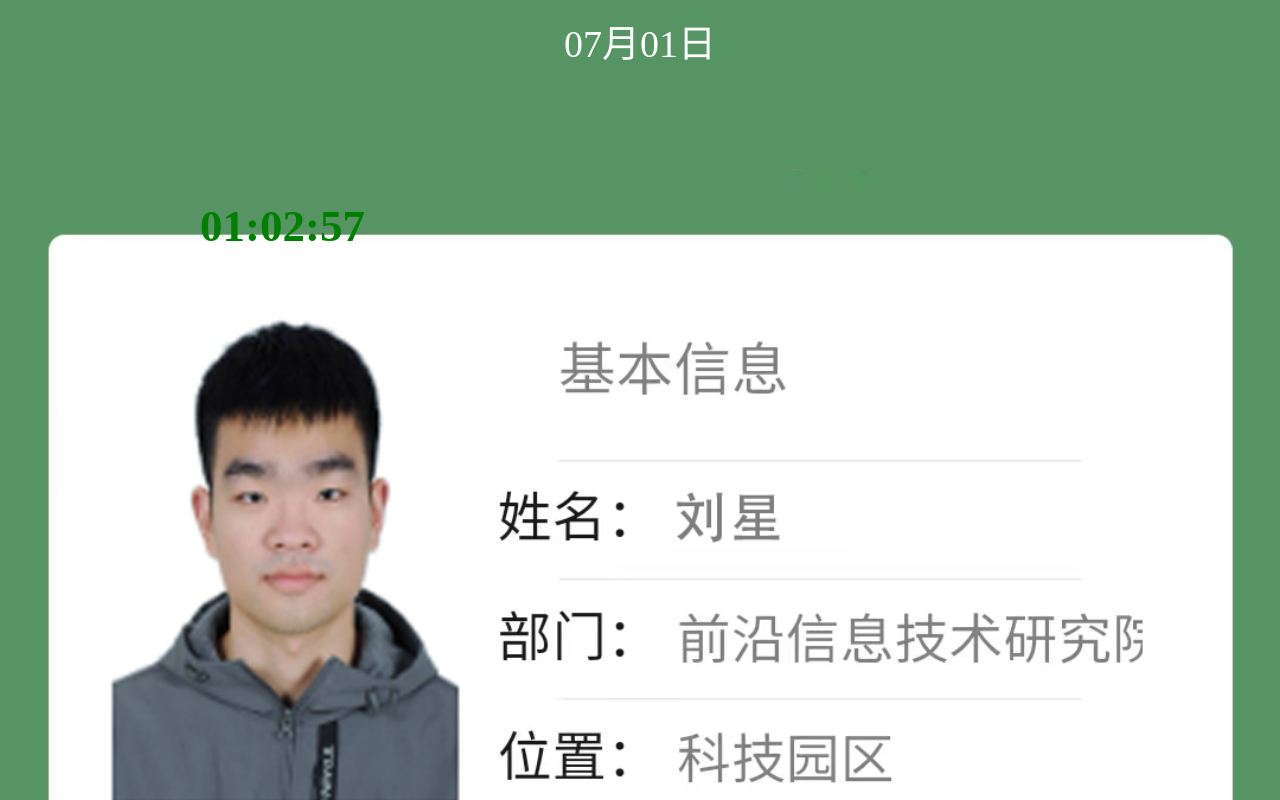
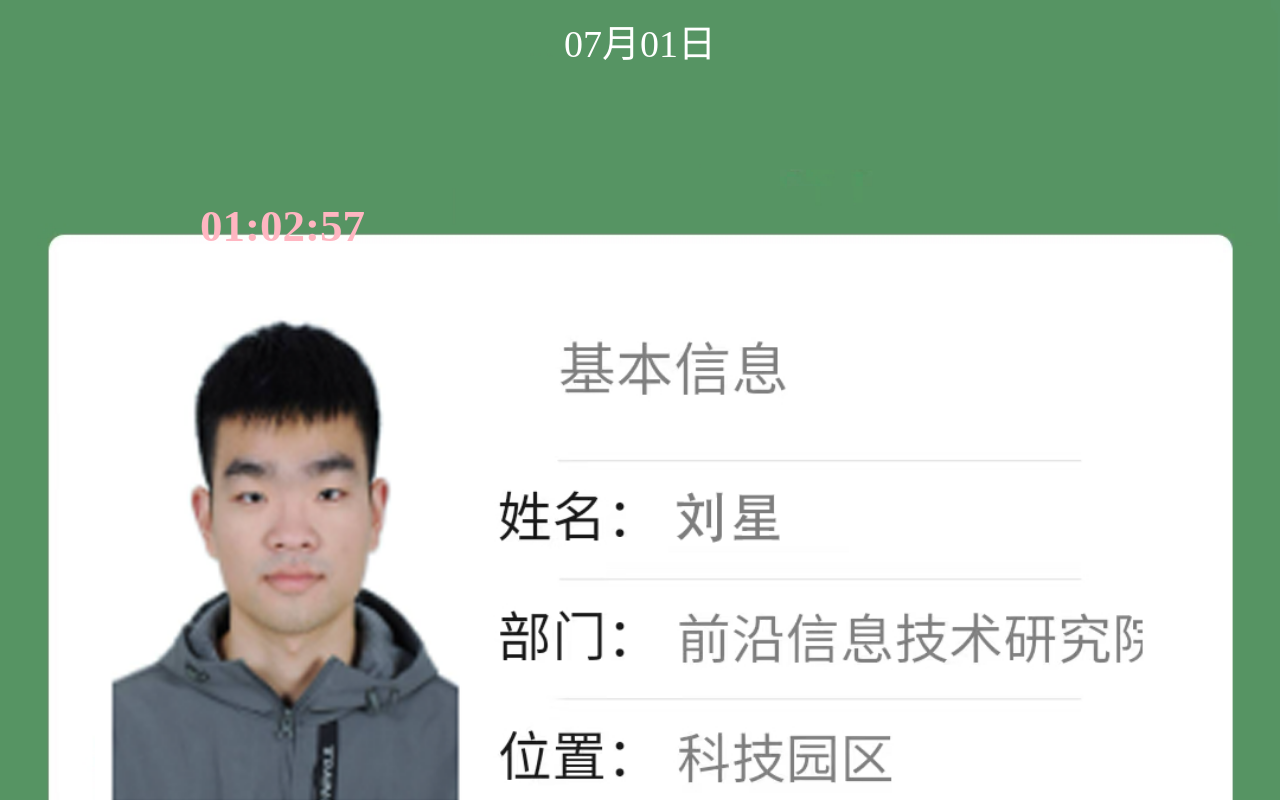
Before and after one commit to nyist1/kjylx, a plain HTML site: page index.html in a window 1280 px wide. Drawn offline with Linux system fonts and the light colour scheme.

Commit message:
Update index.html

```diff
--- a/index.html
+++ b/index.html
@@ -34,7 +34,7 @@
 
     <div class="common">
 
-		<p id="currentTime" style="color:#008000;font-size: 45px;font-weight:bolder">19:03:00</p>
+		<p id="currentTime" style="color:#FFB6C1;font-size: 45px;font-weight:bolder">19:03:00</p>
 	</div>
 
 	<p class="currentDate" style="color: white;font-size: 38px;font-weight: 400;">06月04日</p>
```
